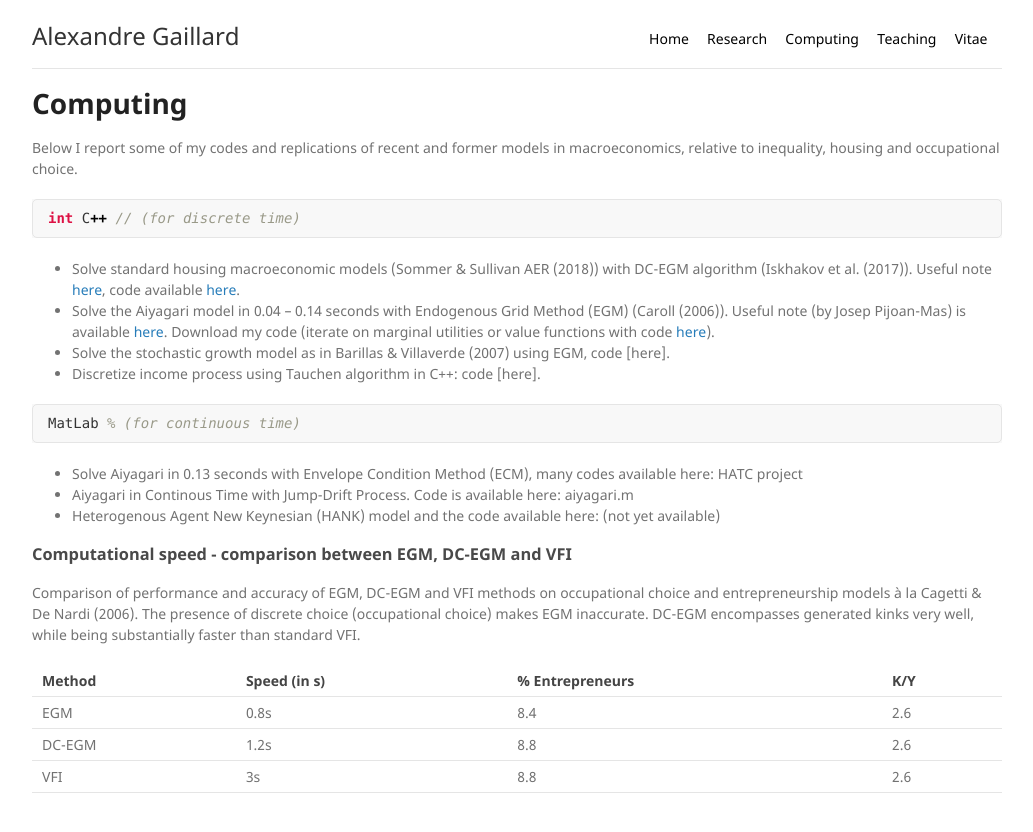
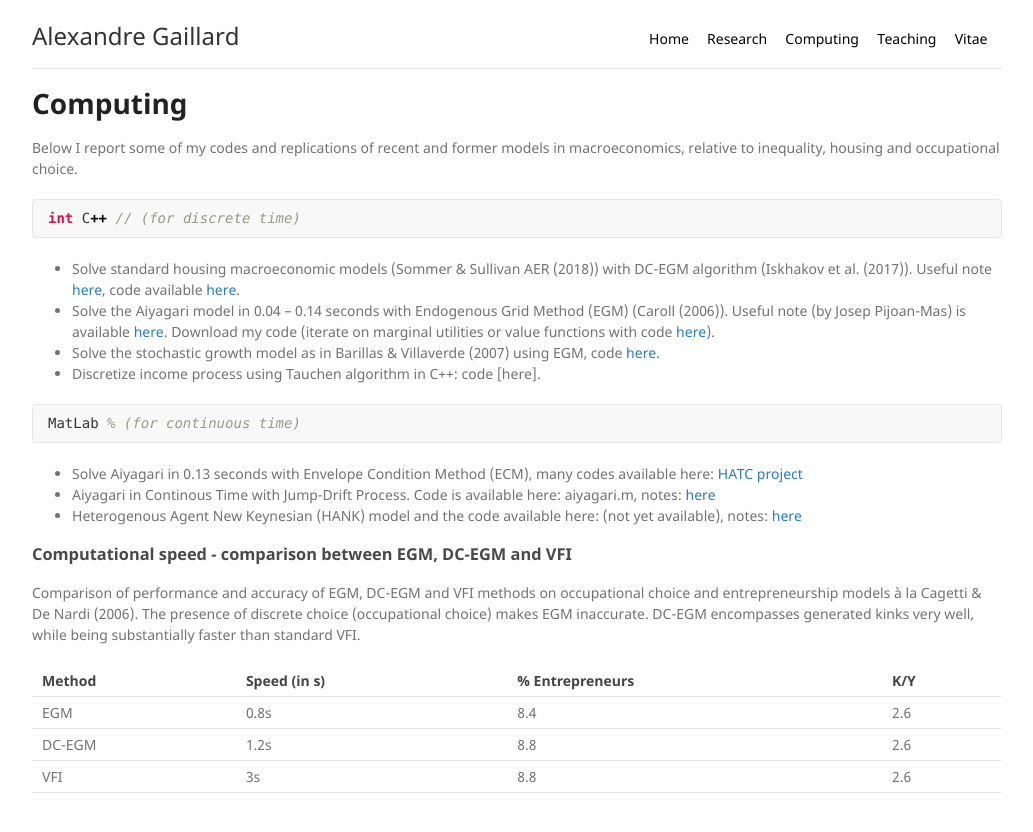
Before and after one commit to AGaillardTSE/AGaillardTSE.github.io, a Jekyll site: the page built from computing.md, in a window 1280 px wide. Shown: the top 832 px of the page, without its empty margins (123-1156 px from the left). Built offline with Jekyll 4.4.1, drawn with Linux system fonts in a browser that asks for light colours; our own code applies the rules of GitHub Pages for plain Markdown files.

Commit message:
Update computing.md

````diff
--- a/computing.md
+++ b/computing.md
@@ -12,15 +12,15 @@ int C++ // (for discrete time)
 ```
 * Solve standard housing macroeconomic models (Sommer & Sullivan AER (2018)) with DC-EGM algorithm (Iskhakov et al. (2017)). Useful note <a href="http://agaillard.eu/projects/HOUSING_notes/numerical_solution_Sommer_Sullivan_AER.pdf" target="_blank">here</a>, code available <a href="https://github.com/AGaillardTSE/housing" target="_blank">here</a>.
 * Solve the Aiyagari model in 0.04 – 0.14 seconds with Endogenous Grid Method (EGM) (Caroll (2006)). Useful note (by Josep Pijoan-Mas) is available <a href="https://www.cemfi.es/~pijoan/Teaching_files/Notes%20on%20endogenous%20grid%20method.pdf" target="_blank">here</a>. Download my code (iterate on marginal utilities or value functions with code [here](https://github.com/AGaillardTSE/aiyagari)).
-* Solve the stochastic growth model as in Barillas & Villaverde (2007) using EGM, code [here].
+* Solve the stochastic growth model as in Barillas & Villaverde (2007) using EGM, code [here](https://github.com/AGaillardTSE/stochastic-growth-model).
 * Discretize income process using Tauchen algorithm in C++: code [here].
 
 ```matlab
 MatLab % (for continuous time)
 ```
-* Solve Aiyagari in 0.13 seconds with Envelope Condition Method (ECM), many codes available here: HATC project
-* Aiyagari in Continous Time with Jump-Drift Process. Code is available here: aiyagari.m
-* Heterogenous Agent New Keynesian (HANK) model and the code available here: (not yet available)
+* Solve Aiyagari in 0.13 seconds with Envelope Condition Method (ECM), many codes available here: [HATC project](http://www.princeton.edu/%7Emoll/HACTproject.htm)
+* Aiyagari in Continous Time with Jump-Drift Process. Code is available here: aiyagari.m, notes: <a href="http://agaillard.eu/resources/aiyagari2.pdf" target="_blank">here</a>
+* Heterogenous Agent New Keynesian (HANK) model and the code available here: (not yet available), notes: <a href="http://agaillard.eu/resources/HANK.pdf" target="_blank">here</a>
 
 
 ### Computational speed - comparison between EGM, DC-EGM and VFI
````
